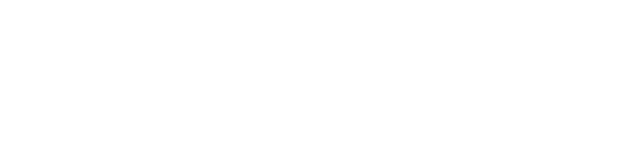
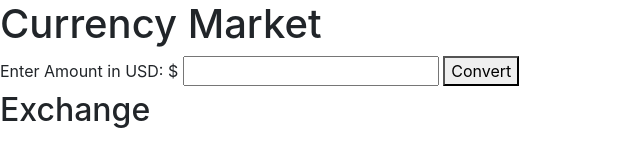
Before and after one commit to TimEmpey/currency-exchange, a website built with webpack: page src/index.html in a window 1280 px wide. Shown: the whole page, without its empty margins (0-640 px from the left). Built offline with nearby package versions, Linux system fonts and the light colour scheme.

Commit message:
add basic html format

```diff
--- a/src/index.html
+++ b/src/index.html
@@ -1,9 +1,20 @@
 <!DOCTYPE html>
 <html>
 <head>
-  <title></title>
+  <title>Currency Exchange</title>
 </head>
 <body>
-
+  <h1>Currency Market</h1>
+  <div class="input">
+    <form id="input-form">
+      <label for="usd-input">Enter Amount in USD: $</label>
+      <input type="number" id="usd-input" name="usd-input">
+      <button type="submit">Convert</button>
+    </form>
+  </div>
+  <div class="output">
+    <h2>Exchange</h2>
+    <p id="conversion-output"></p>
+  </div>
 </body>
 </html>
```
